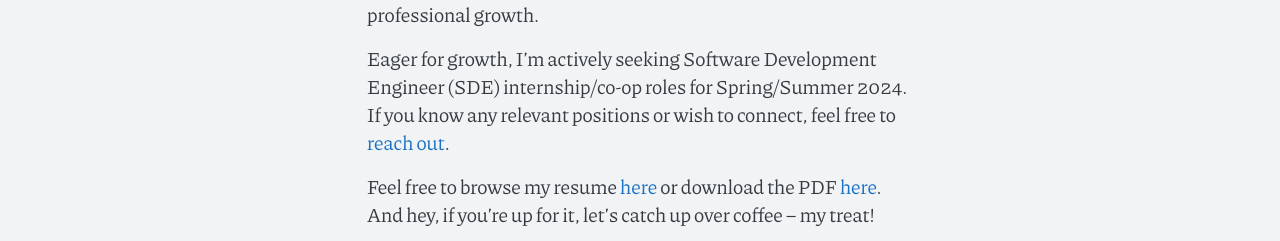
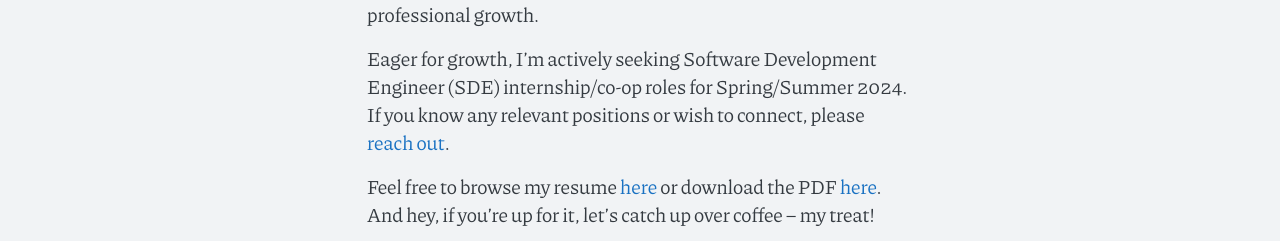
Before and after one commit to yug-rajani/yug-rajani.github.io, a Jekyll site: the page built from index.md, in a window 1280 px wide. Shown: the part 1546-1787 px from the top of the page. Built offline with Jekyll 4.4.1, drawn with Linux system fonts in a browser that asks for light colours.

Commit message:
Add suggestions

```diff
--- a/index.md
+++ b/index.md
@@ -13,7 +13,7 @@ Beyond studies, I have contributed as a Research Assistant at the [NU WiNS Lab](
 
 As a former Software Engineer at [Crest Data Systems Pvt. Ltd.](http://crestdatasys.com), I successfully delivered software solutions meeting clients' needs, honing my collaborative and independent problem-solving skills. I also mentored interns in Elasticsearch, guiding their professional growth.
 
-Eager for growth, I'm actively seeking Software Development Engineer (SDE) internship/co-op roles for Spring/Summer 2024. If you know any relevant positions or wish to connect, feel free to [reach out](mailto:rajani.y@northeastern.edu).
+Eager for growth, I'm actively seeking Software Development Engineer (SDE) internship/co-op roles for Spring/Summer 2024. If you know any relevant positions or wish to connect, please [reach out](mailto:rajani.y@northeastern.edu).
 
 Feel free to browse my resume [here](/cv) or download the PDF [here](http://yug-rajani.github.io/resume/){:target="_blank"}. And hey, if you're up for it, let's catch up over coffee – my treat!
 
```
